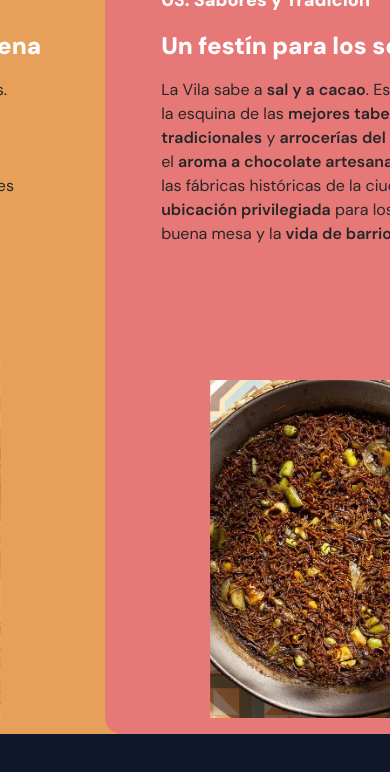
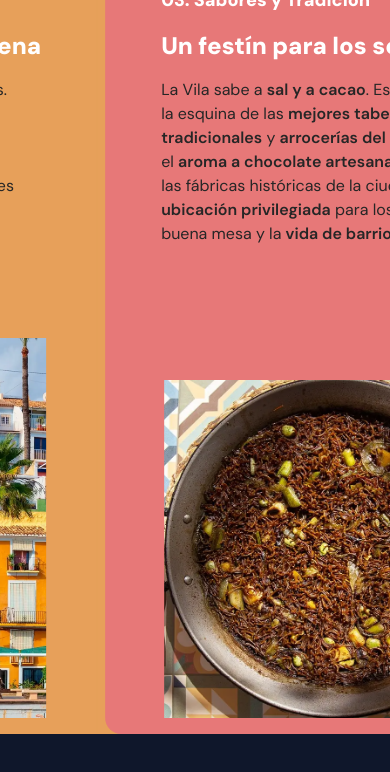
Before and after one commit to JaumeEsquerdo/costera-n1, a Next.js app in the folder costera-n1/: page /contacto in a window 390 px wide. Shown: the part 6862-7634 px from the top of the page. Built offline with nearby package versions, Linux system fonts and the light colour scheme.

Commit message:
actualizar tamaño de imgs en HorizontalScroll en modo mobile

```diff
--- a/costera-n1/app/components/HorizontalScroll.jsx
+++ b/costera-n1/app/components/HorizontalScroll.jsx
@@ -82,7 +82,7 @@ export const HorizontalScroll = () => {
                     </div>
                   </div>
                 </div>
-                <motion.div className="w-70 h-100 overflow-hidden lg:w-90 lg:h-140 relative [@media(max-height:720px)]:hidden">
+                <motion.div className="w-[90%] h-[42vh] overflow-hidden lg:w-90 lg:h-140 relative [@media(max-height:720px)]:hidden">
                   <MotionImage
                     src="/imgs-sections/casas-colores-2.webp"
                     fill
@@ -142,7 +142,7 @@ export const HorizontalScroll = () => {
                     </div>
                   </div>
                 </div>
-                <motion.div className=" w-2/3 h-[45vh] overflow-hidden lg:w-1/2 lg:h-[70vh] relative [@media(max-height:720px)]:hidden">
+                <motion.div className=" w-[90%] h-[45vh] overflow-hidden lg:w-1/2 lg:h-[70vh] relative [@media(max-height:720px)]:hidden">
                   <MotionImage
                     src="/imgs-sections/laVila-5.webp"
                     fill
@@ -183,7 +183,7 @@ export const HorizontalScroll = () => {
                   </div>
                 </div>
 
-                <motion.div className=" w-2/3 h-[40vh] overflow-hidden lg:w-1/2 lg:h-[60vh] relative [@media(max-height:720px)]:hidden">
+                <motion.div className=" w-[90%] h-[40vh] overflow-hidden lg:w-1/2 lg:h-[60vh] relative [@media(max-height:720px)]:hidden">
                   <MotionImage
                     src="/imgs-sections/fideua-posit.webp"
                     style={{ x: xImage, scale: 1.2 }}
```
